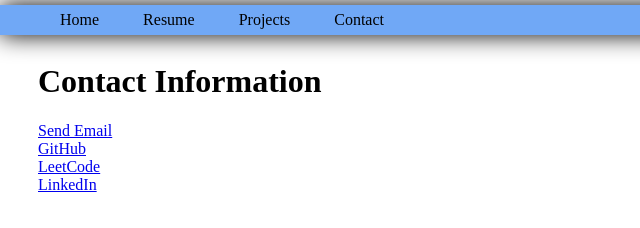
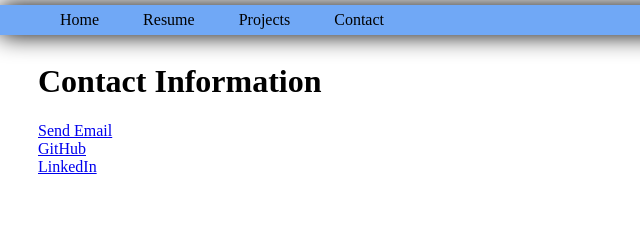
Before and after one commit to nitschjames/nitschjames.github.io, a plain HTML site: page contact.html in a window 1280 px wide. Shown: the full height of the page, 0-640 px from the left. Drawn offline with Linux system fonts and the light colour scheme.

Commit message:
Updated contact page

```diff
--- a/contact.html
+++ b/contact.html
@@ -61,5 +61,4 @@ text-decoration: none;
 
 <a href="mailto: jonitsch@uwaterloo.ca">Send Email</a><br>
 <a href="https://github.com/nitschjames">GitHub</a><br>
-<a href="https://leetcode.com/jamesnitsch">LeetCode</a><br>
 <a href="https://linkedin.com/in/jamesnitsch">LinkedIn</a><br>
```
